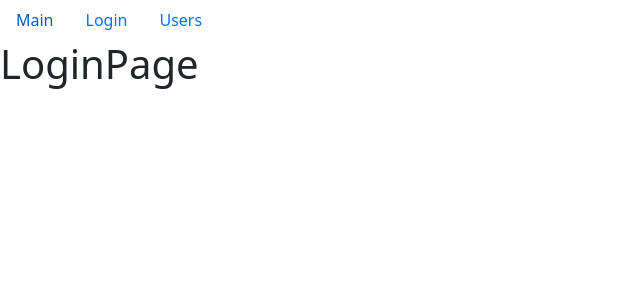
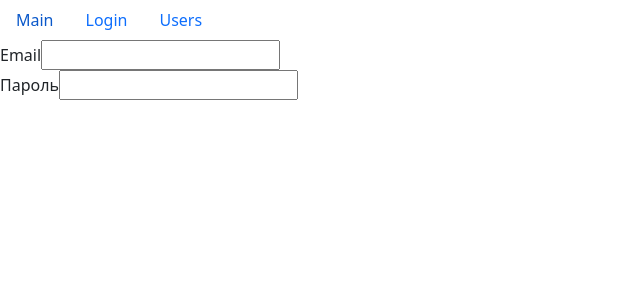
Before and after one commit to Art-San/02.Frontend-09.Forms.Part_1, a React (Create React App) app: page /login in a window 1280 px wide. Shown: the top 300 px of the page, without its empty margins (0-640 px from the left). Built offline with nearby package versions, Linux system fonts and the light colour scheme.

Commit message:
Создание формы

```diff
--- a/src/app/layouts/Login.jsx
+++ b/src/app/layouts/Login.jsx
@@ -1,8 +1,18 @@
 import React from 'react'
+// form>(div>label+input)*2
 
 const Login = () => {
   return (
-    <h1>LoginPage</h1>
+    <form action="">
+      <div>
+        <label htmlFor="email">Email</label>
+        <input type="text" id='email' />
+      </div>
+      <div>
+        <label htmlFor="password">Пароль</label>
+        <input type="password" id='password' />
+      </div>
+    </form>
   )
 }
 
```
